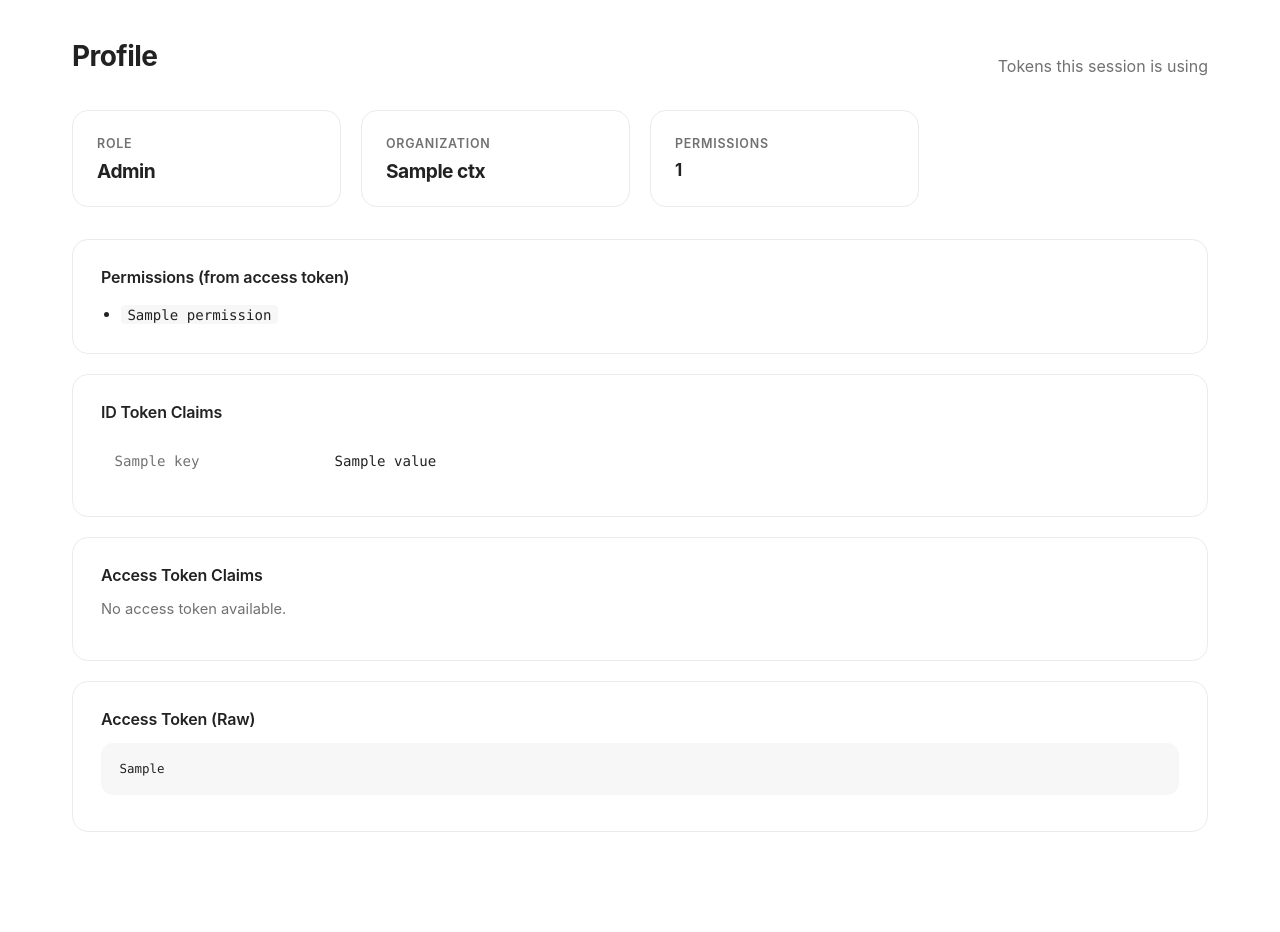
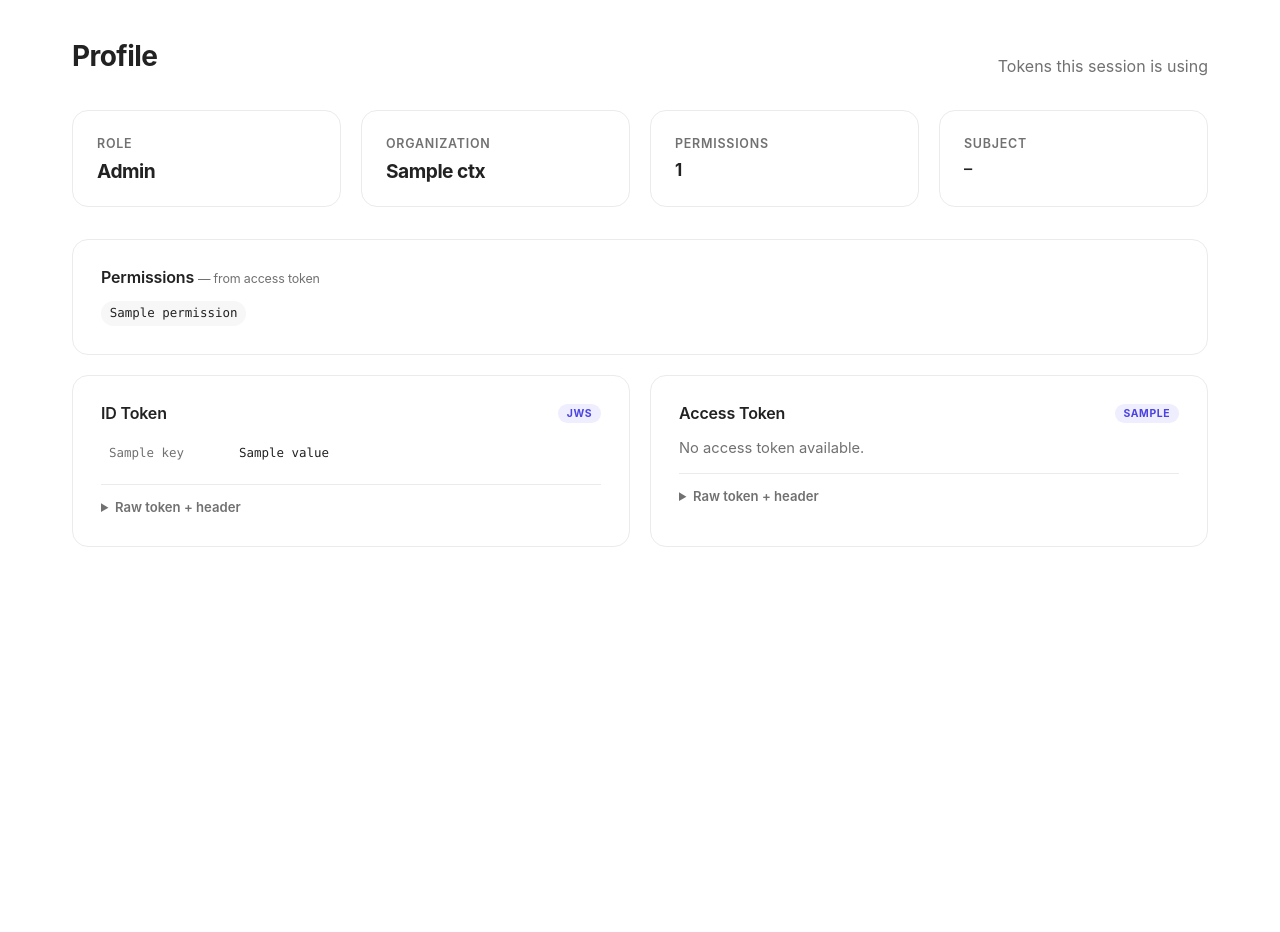
Before and after one commit to seattlily/auth0-fastapi-agent, a FastAPI app: template app/templates/profile.html in a window 1280 px wide. After the commit the page ends 547 px from the top, so only its background shows below. Run offline with FastAPI, Linux system fonts and the light colour scheme; the template is opened without the code that fills it: most values are stand-ins (such as "Sample title", 1, 10 or a date in 2020); parts of the project's set-up code (start-up, migrations or seed data) failed here and were passed over.

Commit message:
style: compact two-column Profile page with side-by-side ID/access tokens
Rebuild the Profile page so the ID token and access token sit
side-by-side in a 2-column grid with claims tables on top and
collapsed raw token + header in a <details> drawer underneath.
Permissions move into a chip row instead of a bulleted list, and
the KPI row gains a Subject card. The route now also extracts the
raw id_token from the SDK's token_set so it can be inspected
alongside the access token. Falls back to a single column on
viewports under 900px.

Co-Authored-By: Claude Opus 4.7 (1M context) <noreply@anthropic.com>

```diff
--- a/app/main.py
+++ b/app/main.py
@@ -655,25 +655,30 @@ async def profile(request: Request, response: Response):
     if not user:
         return RedirectResponse(url="/auth/login")
     access_token, _ = _tokens_from_session(session)
+    id_token = ""
+    token_sets = (session or {}).get("token_sets") or []
+    if token_sets:
+        id_token = token_sets[0].get("id_token", "") or ""
+
     access_token_kind = classify_token(access_token)
     access_token_header = decode_jwt_header(access_token) if access_token else {}
     access_token_claims = (
         decode_jwt_claims(access_token) if access_token_kind == "jws" else {}
     )
+    id_token_header = decode_jwt_header(id_token) if id_token else {}
     return templates.TemplateResponse(
         request=request,
         name="profile.html",
         context={
             "user": user,
             "ctx": ctx,
+            "id_token": id_token,
             "id_token_claims": user,
-            "id_token_claims_pretty": json.dumps(user, indent=2, default=str),
+            "id_token_header": id_token_header,
             "access_token": access_token,
             "access_token_kind": access_token_kind,
             "access_token_header": access_token_header,
-            "access_token_header_pretty": json.dumps(access_token_header, indent=2, default=str),
             "access_token_claims": access_token_claims,
-            "access_token_claims_pretty": json.dumps(access_token_claims, indent=2, default=str),
         },
     )
 
--- a/app/static/style.css
+++ b/app/static/style.css
@@ -387,6 +387,38 @@ table tbody tr:hover { background: var(--surface-alt); }
 
 /* ---------- profile (token claims) ---------- */
 
+.token-grid {
+    display: grid;
+    grid-template-columns: 1fr 1fr;
+    gap: 1.25rem;
+    margin-bottom: 1.25rem;
+}
+.token-grid .token-section { margin-bottom: 0; }
+.token-grid h3 { display: flex; align-items: center; justify-content: space-between; gap: 0.5rem; margin-bottom: 0.85rem; }
+.token-grid .kind-pill {
+    font-size: 0.65rem;
+    font-weight: 700;
+    text-transform: uppercase;
+    letter-spacing: 0.06em;
+    padding: 0.2rem 0.55rem;
+    border-radius: var(--radius-pill);
+    background: var(--brand-soft);
+    color: var(--brand-dark);
+}
+.token-grid .kind-pill.jwe { background: #FEF3C7; color: #92400E; }
+.token-grid .kind-pill.opaque { background: var(--surface-alt); color: var(--muted); }
+.token-grid details { margin-top: 0.85rem; border-top: 1px solid var(--border-soft); padding-top: 0.85rem; }
+.token-grid summary { cursor: pointer; color: var(--muted); font-size: 0.82rem; font-weight: 600; user-select: none; }
+.token-grid summary:hover { color: var(--text); }
+.token-grid .token-raw { max-height: 200px; font-size: 0.72rem; padding: 0.7rem 0.85rem; margin-top: 0.6rem; }
+.token-grid .claims-table { font-size: 0.82rem; }
+.token-grid .claims-table .claim-key { width: 130px; font-size: 0.78rem; padding: 0.45rem 0.5rem; vertical-align: top; }
+.token-grid .claims-table .claim-value { font-size: 0.78rem; padding: 0.45rem 0.5rem; }
+
+@media (max-width: 900px) {
+    .token-grid { grid-template-columns: 1fr; }
+}
+
 .token-section {
     background: var(--surface);
     border: 1px solid var(--border-soft);
--- a/app/templates/profile.html
+++ b/app/templates/profile.html
@@ -12,21 +12,24 @@
     <div class="kpi"><div class="kpi-label">Role</div><div class="kpi-value" style="font-size:1.2rem">{{ ctx.role|replace('_',' ')|title }}</div></div>
     <div class="kpi"><div class="kpi-label">Organization</div><div class="kpi-value" style="font-size:1.2rem">{{ ctx.org_name or '—' }}</div></div>
     <div class="kpi"><div class="kpi-label">Permissions</div><div class="kpi-value" style="font-size:1.05rem">{{ ctx.permissions|length }}</div></div>
+    <div class="kpi"><div class="kpi-label">Subject</div><div class="kpi-value" style="font-size:0.85rem; font-family: var(--mono); word-break: break-all;">{{ user.sub or '—' }}</div></div>
 </div>
 
 <section class="token-section">
-    <h3>Permissions (from access token)</h3>
+    <h3>Permissions <span class="muted" style="font-weight:400; font-size:0.78rem;">— from access token</span></h3>
     {% if ctx.permissions %}
-    <ul style="margin: 0 0 0 1.25rem;">
-        {% for p in ctx.permissions|sort %}<li><code>{{ p }}</code></li>{% endfor %}
-    </ul>
+    <div style="display:flex; flex-wrap:wrap; gap:0.4rem;">
+        {% for p in ctx.permissions|sort %}<code style="background:var(--surface-alt); padding:0.2rem 0.55rem; border-radius:var(--radius-pill); font-size:0.78rem;">{{ p }}</code>{% endfor %}
+    </div>
     {% else %}
     <p class="muted">No permissions on this token. Check that RBAC is enabled on the CompassZero API and that this user has a role assigned.</p>
     {% endif %}
 </section>
 
+<div class="token-grid">
     <section class="token-section">
-    <h3>ID Token Claims</h3>
+        <h3>ID Token <span class="kind-pill">JWS</span></h3>
+        {% if id_token_claims %}
         <table class="claims-table">
             {% for key, value in id_token_claims.items() %}
             <tr>
@@ -35,10 +38,29 @@
             </tr>
             {% endfor %}
         </table>
+        {% else %}
+        <p class="muted">No ID token claims available.</p>
+        {% endif %}
+        {% if id_token %}
+        <details>
+            <summary>Raw token + header</summary>
+            {% if id_token_header %}
+            <p class="muted" style="margin-top:0.5rem; font-size:0.78rem;">
+                <code>alg={{ id_token_header.alg or '?' }}</code> ·
+                <code>typ={{ id_token_header.typ or '?' }}</code>
+                {% if id_token_header.kid %}· <code>kid={{ id_token_header.kid }}</code>{% endif %}
+            </p>
+            {% endif %}
+            <pre class="token-raw">{{ id_token }}</pre>
+        </details>
+        {% endif %}
     </section>
 
     <section class="token-section">
-    <h3>Access Token Claims</h3>
+        <h3>
+            Access Token
+            <span class="kind-pill {{ access_token_kind }}">{{ access_token_kind|upper }}</span>
+        </h3>
         {% if access_token_kind == "jws" and access_token_claims %}
         <table class="claims-table">
             {% for key, value in access_token_claims.items() %}
@@ -49,36 +71,31 @@
             {% endfor %}
         </table>
         {% elif access_token_kind == "jwe" %}
-    <p class="muted">
-        This access token is <strong>JWE-encrypted</strong>
-        ({{ access_token_header.alg or "?" }} / {{ access_token_header.enc or "?" }}).
-        The payload can only be decrypted with Auth0's tenant key,
-        which intentionally isn't shared with the application — so
-        inner claims aren't viewable client-side. App functionality is
-        unaffected.
+        <p class="muted" style="font-size:0.88rem;">
+            JWE-encrypted ({{ access_token_header.alg or "?" }} / {{ access_token_header.enc or "?" }}).
+            The payload is decrypted by Auth0 at API edges; inner claims aren't viewable client-side.
         </p>
         {% elif access_token_kind == "opaque" %}
-    <p class="muted">
-        Access token is <strong>opaque</strong>. Set <code>AUTH0_AUDIENCE=https://compasszero.api</code> in <code>.env</code> to get a signed JWT with viewable claims.
+        <p class="muted" style="font-size:0.88rem;">
+            Opaque token. Set <code>AUTH0_AUDIENCE=https://compasszero.api</code> in <code>.env</code> to get a signed JWT with viewable claims.
         </p>
         {% else %}
         <p class="muted">No access token available.</p>
         {% endif %}
-</section>
-
-{% if access_token_kind in ("jws", "jwe") %}
-<section class="token-section">
-    <h3>Access Token Header</h3>
-    <pre class="token-raw">{{ access_token_header_pretty }}</pre>
-</section>
+        {% if access_token %}
+        <details>
+            <summary>Raw token + header</summary>
+            {% if access_token_header %}
+            <p class="muted" style="margin-top:0.5rem; font-size:0.78rem;">
+                <code>alg={{ access_token_header.alg or '?' }}</code> ·
+                <code>typ={{ access_token_header.typ or '?' }}</code>
+                {% if access_token_header.enc %}· <code>enc={{ access_token_header.enc }}</code>{% endif %}
+                {% if access_token_header.kid %}· <code>kid={{ access_token_header.kid }}</code>{% endif %}
+            </p>
             {% endif %}
-
-<section class="token-section">
-    <h3>Access Token (Raw)</h3>
-    {% if access_token %}
             <pre class="token-raw">{{ access_token }}</pre>
-    {% else %}
-    <p class="muted">No access token available.</p>
+        </details>
         {% endif %}
     </section>
+</div>
 {% endblock %}
```
Lines whose indentation alone changed are shown as unchanged.
